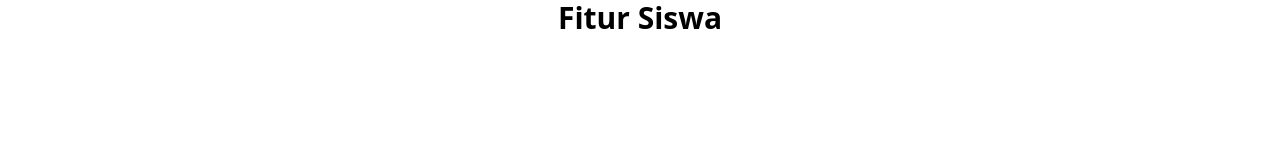
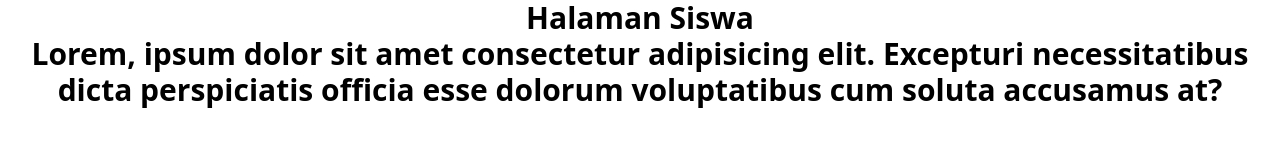
Before and after one commit to mugni1/belajar_git, a plain HTML site: page siswa.html in a window 1280 px wide. Drawn offline with nearby package versions, Linux system fonts and the light colour scheme.

Commit message:
update file siswa

```diff
--- a/siswa.html
+++ b/siswa.html
@@ -7,6 +7,7 @@
     <title>Document</title>
   </head>
   <body>
-    <h1 class="text-center font-bold text-3xl">Fitur Siswa</h1>
+    <h2 class="text-center font-bold text-3xl">Halaman Siswa</h>
+        <p>Lorem, ipsum dolor sit amet consectetur adipisicing elit. Excepturi necessitatibus dicta perspiciatis officia esse dolorum voluptatibus cum soluta accusamus at?</p>
   </body>
 </html>
```
